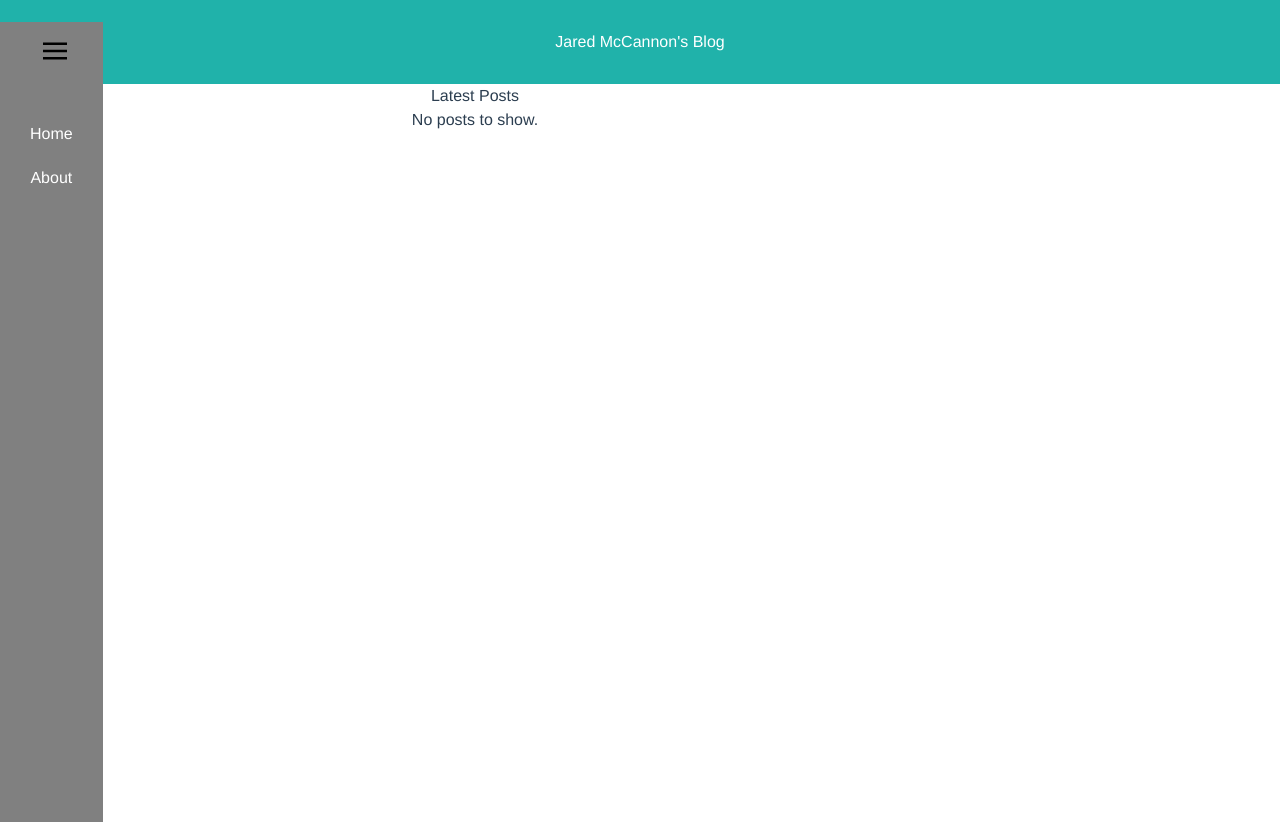
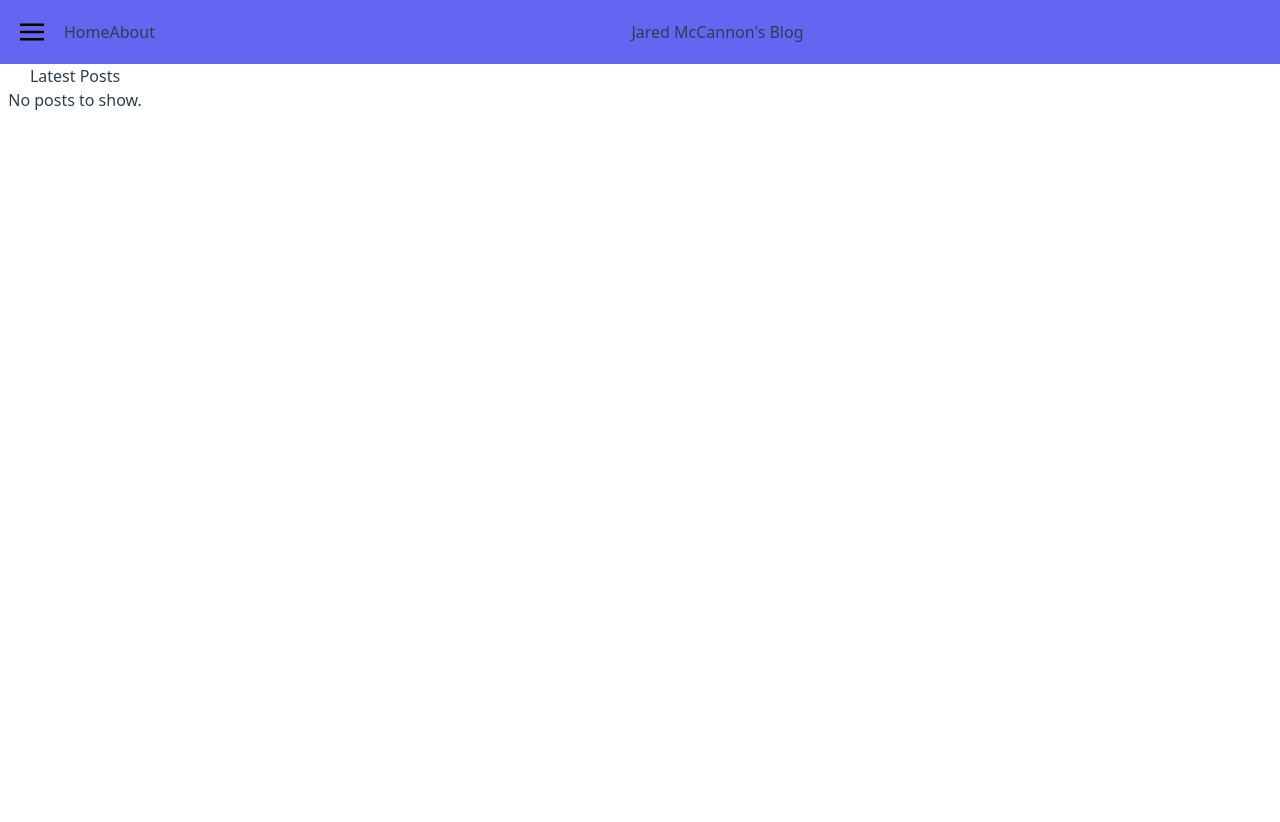
Before and after one commit to jrmccannon/home, a Vue app: page / in a window 1280 px wide. After the commit the page ends 800 px from the top, so only its background shows below. Built offline with nearby package versions, Linux system fonts and the light colour scheme.

Commit message:
Removed side nav. Put stuff into header. started playing with tailwind css classes.

```diff
--- a/src/App.vue
+++ b/src/App.vue
@@ -1,7 +1,7 @@
 <template>
-  <div>
+  <div class="font-sans">
     <Header></Header>
-    <router-view class="content"></router-view>
+    <router-view class=""></router-view>
   </div>
 </template>
 
@@ -18,18 +18,11 @@ export default {
 
 <style>
   #app {
-    font-family: Avenir, Helvetica, Arial, sans-serif;
-    -webkit-font-smoothing: antialiased;
-    -moz-osx-font-smoothing: grayscale;
-    color: #2c3e50;
   }
 
   body {
-    margin: 0 0;
-    overflow: auto;
   }
 
   .content {
-    padding: 0px 400px 0px;
   }
 </style>
--- a/src/components/About.vue
+++ b/src/components/About.vue
@@ -26,4 +26,9 @@ export default defineComponent({
 <style>
   .about {
   }
+
+  h1 {
+
+  }
+
 </style>
--- a/src/components/Header.vue
+++ b/src/components/Header.vue
@@ -1,28 +1,35 @@
 <template>
-  <div id="header">
-    <Sidenav></Sidenav>
-    Jared McCannon's Blog
+  <div id="header" class="flex items-center h-16 bg-indigo-500">
+    <button id="toggle" class="flex-none p-5" @click="toggle">
+      <svg class="h-6 w-6" viewBox="0 0 20 20" xmlns="http://www.w3.org/2000/svg"><title>Menu</title><path d="M0 3h20v2H0V3zm0 6h20v2H0V9zm0 6h20v2H0v-2z"/></svg>
+    </button>
+    <nav id="links" v-if="showMenu">
+      <router-link to="/">Home</router-link>
+      <router-link to="/about">About</router-link>
+    </nav>
+    <div class="flex-grow ">
+      Jared McCannon's Blog
+    </div>
   </div>
 </template>
 
 <script lang="ts">
 import {defineComponent} from 'vue';
-import Sidenav from './Sidenav.vue';
 
 export default defineComponent({
-  components: {
-    Sidenav
+  name: 'Header',
+  data() {
+    return {
+      showMenu: true
+    }
   },
-  name: 'Header'
+  methods: {
+    toggle() {
+      this.showMenu = !this.showMenu;
+    }
+  }
 });
 </script>
 
 <style>
-#header {
-  padding: 30px;
-  text-align: center;
-  color: white;
-  background-color: lightseagreen;
-  font-size: medium;
-}
 </style>
--- a/src/components/Home.vue
+++ b/src/components/Home.vue
@@ -18,6 +18,5 @@ export default defineComponent({
 
 <style>
   .home {
-    align-content: center;
   }
 </style>
--- a/src/components/Sidenav.vue
+++ /dev/null
@@ -1,59 +0,0 @@
-<template>
-  <div id="sidenav">
-    <button id="toggle" @click="toggle">
-        <svg class="h-6 w-6" viewBox="0 0 20 20" xmlns="http://www.w3.org/2000/svg"><title>Menu</title><path d="M0 3h20v2H0V3zm0 6h20v2H0V9zm0 6h20v2H0v-2z"/></svg>
-    </button>
-    <nav id="links" :class="{hidden: !showMenu}">
-      <router-link to="/">Home</router-link>
-      <router-link to="/about">About</router-link>
-    </nav>
-  </div>
-</template>
-
-<script lang="ts">
-import {defineComponent} from 'vue';
-
-export default defineComponent({
-  name: 'Sidenav',
-  data() {
-    return {
-      showMenu: true
-    }
-  },
-  methods: {
-    toggle() {
-      this.showMenu = !this.showMenu;
-    }
-  }
-})
-</script>
-
-<style>
-  #sidenav {
-    position: absolute;
-    display: block;
-    align-content: center;
-  }
-
-  #toggle {
-    @apply flex items-center px-3 py-2 border rounded;
-  }
-
-  #links {
-    height: 100vh;
-    background-color: grey;
-    overflow-x: hidden;
-    z-index: 1;
-    margin: -50px 0px -300px -30px;
-    padding: 90px 20px 0px;
-  }
-
-  #links a {
-    display: block;
-    padding: 10px;
-  }
-
-  .hidden {
-    display: none
-  }
-</style>
```
